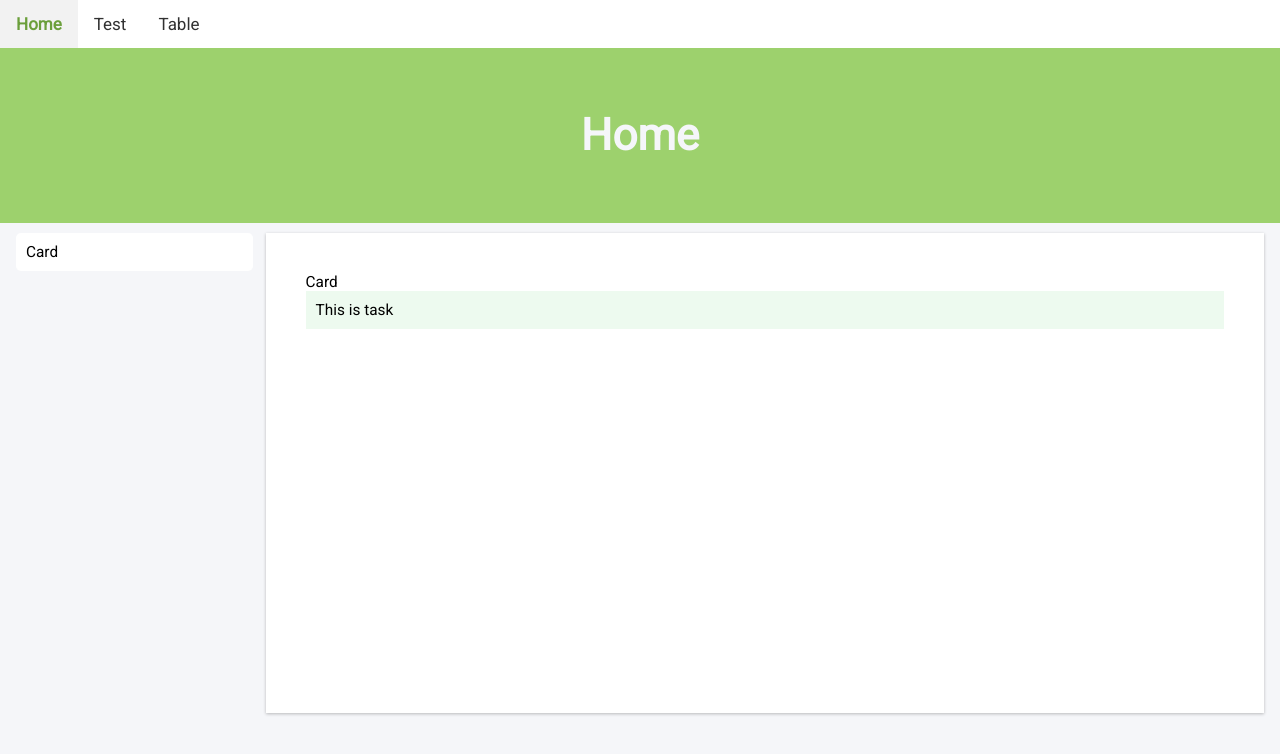
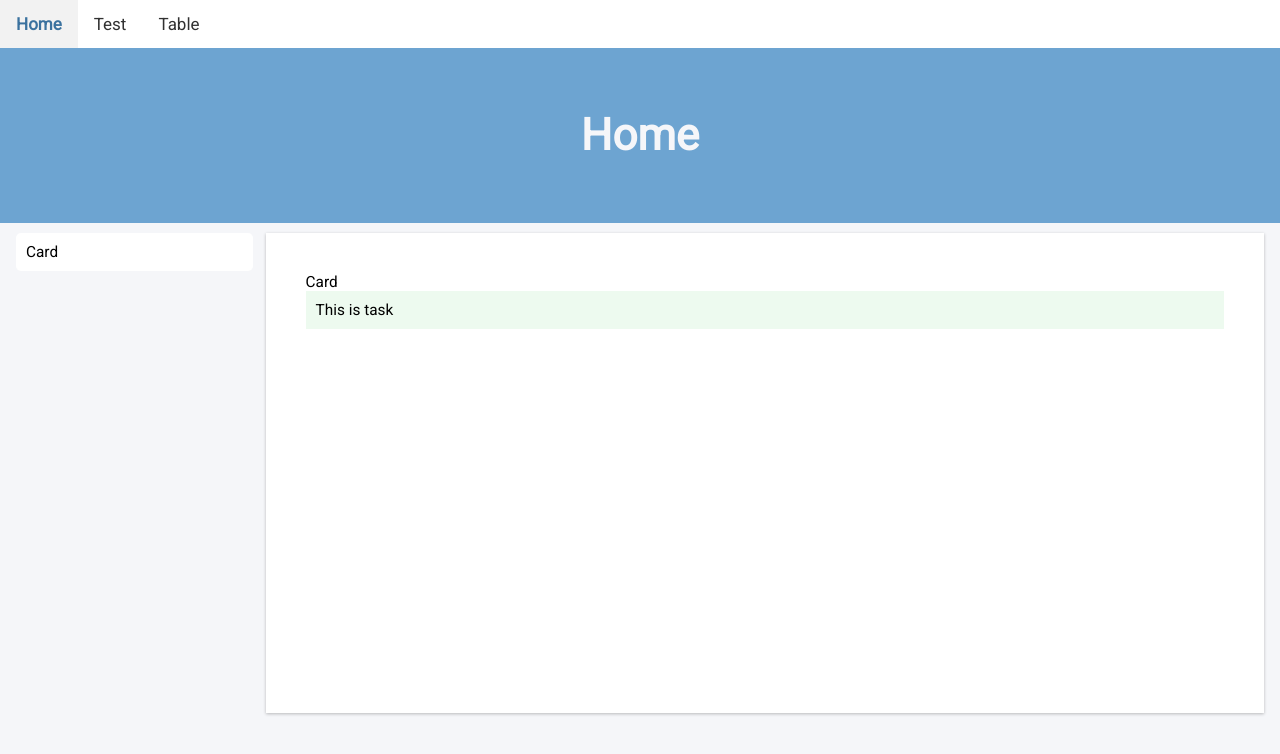
Before and after one commit to ric-colasanti/web-template, a plain HTML site: page index.html in a window 1280 px wide. Drawn offline with Linux system fonts and the light colour scheme.

Commit message:
Remove extermel color

```diff
--- a/index.html
+++ b/index.html
@@ -10,10 +10,7 @@
     <link rel="stylesheet" type="text/css" href="css/main.css">
 
 <style>
-    :root {
-        --mainColor:rgb(157, 209, 109);
-        --mainColorDark:rgb(107, 159, 59);
-    }
+
 </style>
 </head>
 
```
